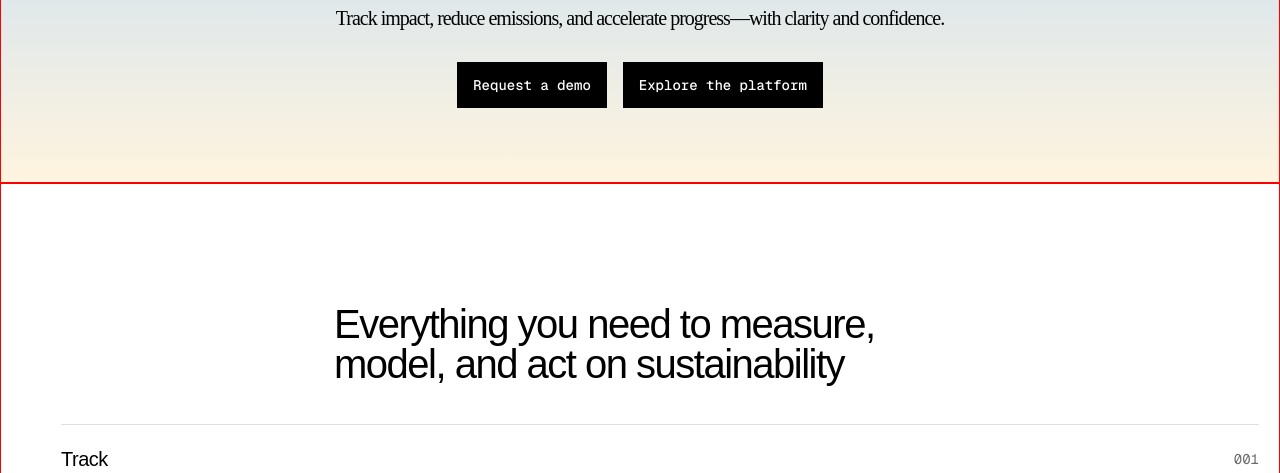
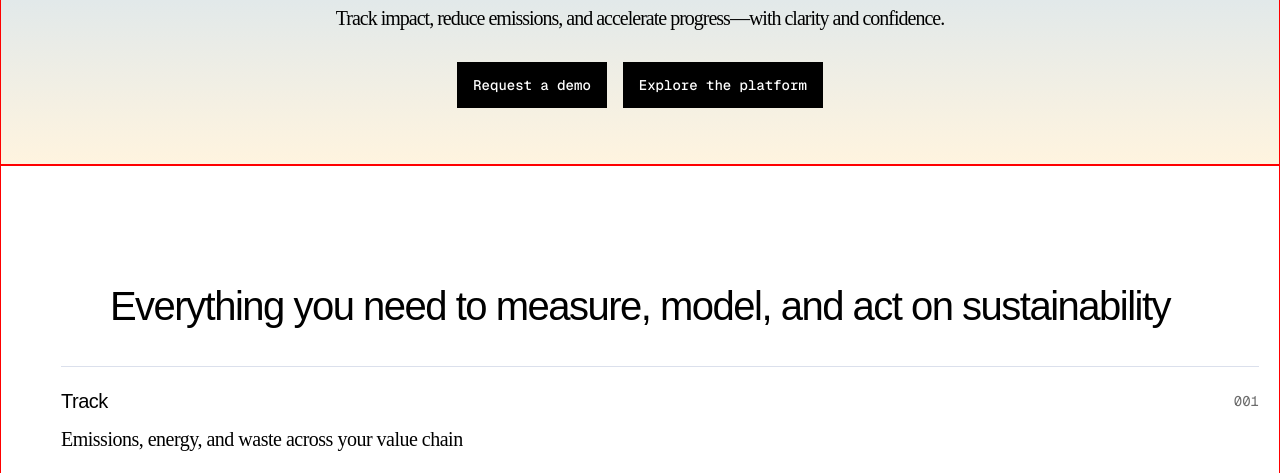
Before and after one commit to Gh0stmasK/Modern-Clean-SaaS-Company, a plain HTML site: page index.html in a window 1280 px wide. Shown: the part 327-800 px from the top of the page. Drawn offline with nearby package versions, Linux system fonts and the light colour scheme; a web font is replaced by a local one.

Commit message:
modified:   style.css

```diff
--- a/style.css
+++ b/style.css
@@ -164,6 +164,9 @@ nav .navmenu-items li a {
 }
 
 .hero-image-container {
+  display: flex;
+  align-items: center;
+  justify-content: center;
   width: 100%;
 }
 
@@ -191,7 +194,7 @@ nav .navmenu-items li a {
   font-weight: 500;
   line-height: 100%;
   letter-spacing: -1.5px;
-  width: 612px;
+  text-align: center;
 }
 
 .section-2-listitem {
```
